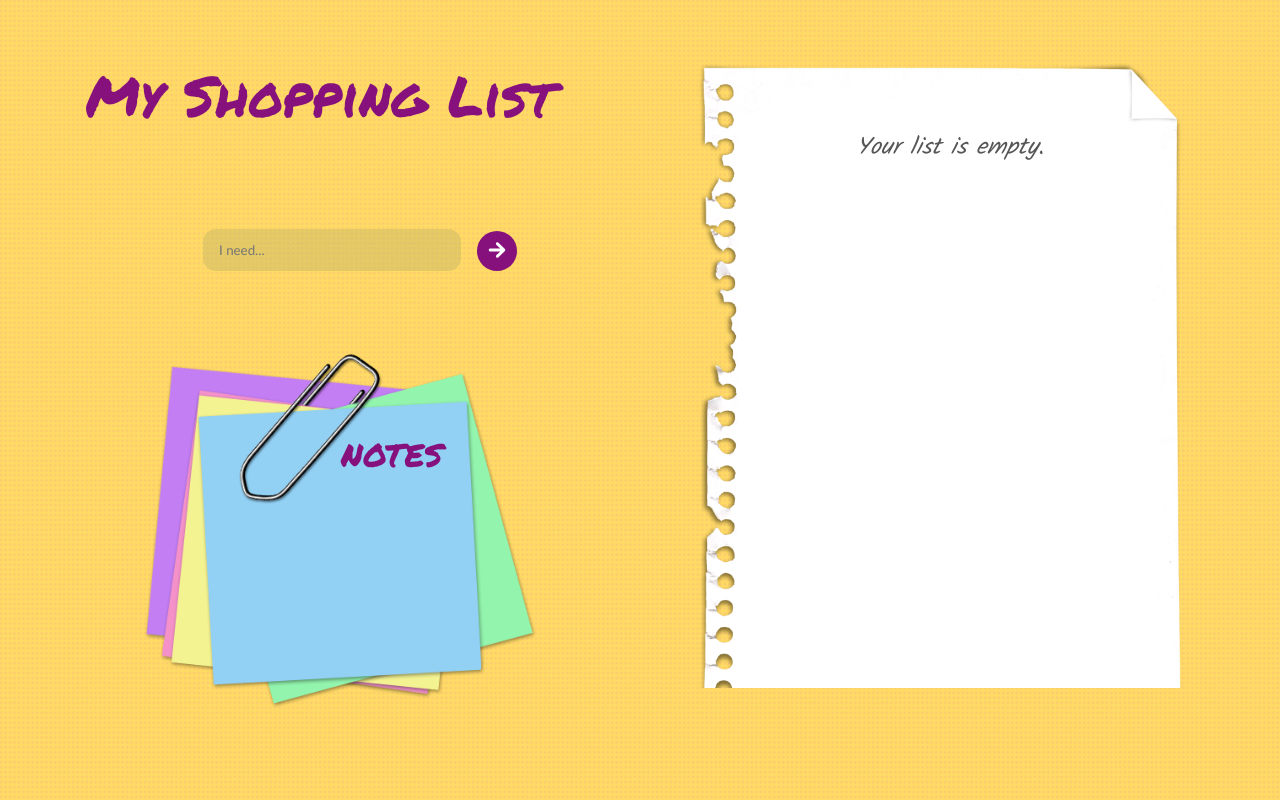
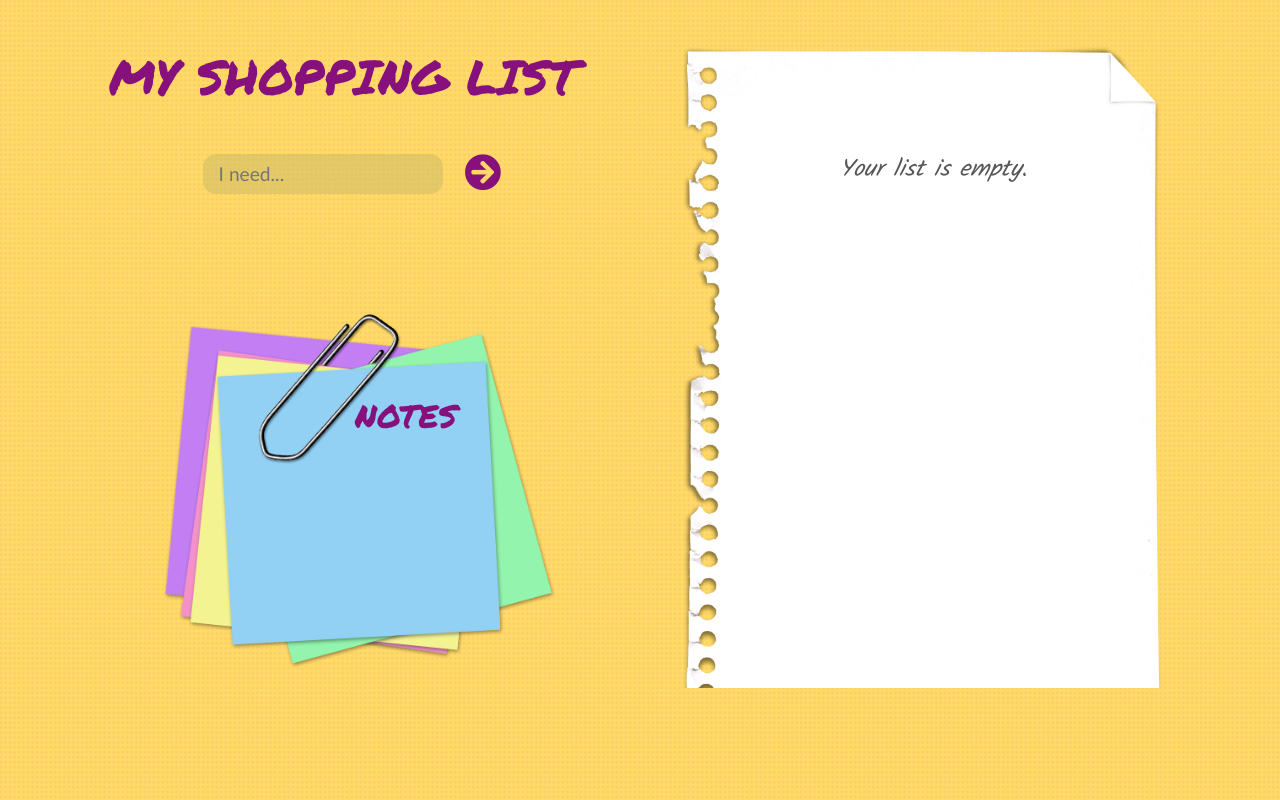
Before and after one commit to ir3n/my_shopping_list, a React (Create React App) app: page / in a window 1280 px wide. Built offline with nearby package versions, Linux system fonts and the light colour scheme.

Commit message:
Added Bootstrap 4

```diff
--- a/public/index.html
+++ b/public/index.html
@@ -9,6 +9,12 @@
     />
     <meta name="theme-color" content="#000000" />
     <link
+      rel="stylesheet"
+      href="https://stackpath.bootstrapcdn.com/bootstrap/4.2.1/css/bootstrap.min.css"
+      integrity="sha384-GJzZqFGwb1QTTN6wy59ffF1BuGJpLSa9DkKMp0DgiMDm4iYMj70gZWKYbI706tWS"
+      crossorigin="anonymous"
+    />
+    <link
       href="https://fonts.googleapis.com/css?family=Permanent+Marker"
       rel="stylesheet"
     />
@@ -17,8 +23,10 @@
       rel="stylesheet"
     />
     <link
-      href="https://unpkg.com/ionicons@4.5.0/dist/css/ionicons.min.css"
       rel="stylesheet"
+      href="https://use.fontawesome.com/releases/v5.6.3/css/all.css"
+      integrity="sha384-UHRtZLI+pbxtHCWp1t77Bi1L4ZtiqrqD80Kn4Z8NTSRyMA2Fd33n5dQ8lWUE00s/"
+      crossorigin="anonymous"
     />
     <!--
       manifest.json provides metadata used when your web app is added to the
--- a/src/components/App.css
+++ b/src/components/App.css
@@ -1,52 +1,24 @@
-.row {
-  padding-top: 1rem;
-  padding-bottom: 1rem;
-}
 h1 {
   font-family: var(--headers-font);
-  font-size: 3.5rem;
-  font-weight: 400;
+  font-size: 3rem;
   color: var(--headers-color);
 }
-.wrapper {
-  width: 100%;
-  padding: 2.5rem;
-  height: 100%;
-}
-.col2 {
-  width: 50%;
-  float: left;
-  height: 100%;
-}
-.centered {
-  text-align: center;
-}
+
 .bg-image {
   background-image: url(../images/piece-of-paper.png);
-  width: 45%;
-  height: 42rem;
   background-size: cover;
-  position: fixed;
-  top: 1rem;
-  right: 3rem;
-  display: inline-block;
+  height: 43rem;
 }
-.smaller {
-  padding: 7rem;
-}
+
 .notes {
   background-image: url(../images/post-it.png);
   background-size: cover;
-  margin-left: 5rem;
-  margin-top: 4rem;
   height: 27rem;
   width: 27rem;
 }
 textarea {
-  width: 13rem;
-  height: 9.5rem;
-  padding: 1rem;
-  text-align: left;
+  width: 15rem;
+  height: 10.5rem;
   background-color: transparent;
   border: none;
   resize: none;
@@ -54,10 +26,11 @@ textarea {
   font-family: var(--content-font);
   font-size: 1.2rem;
   overflow: hidden;
+  margin: 1rem 0 0 6.5rem;
 }
 label {
   display: block;
-  padding: 6rem 0 0 7rem;
+  padding: 6rem 0 0 13.5rem;
   font-family: var(--headers-font);
   font-size: 2rem;
   color: var(--headers-color);
--- a/src/components/App.js
+++ b/src/components/App.js
@@ -18,26 +18,27 @@ class App extends Component {
   };
 
   render() {
-    console.log(this.state);
     return (
-      <div>
-        <div className="col2">
-          <div className="row centered">
-            <h1>My Shopping List</h1>
-          </div>
-          <div className="wrapper centered">
+      <div className="container">
+        <div className="row">
+          <div className="col-6">
+            <div className="row mt-5 mx-auto">
+              <h1 className="text-uppercase ml-4 mb-5">My Shopping List</h1>
+              <div className="mx-auto">
                 <SearchBar
                   onSubmit={this.onTermSubmit}
                   groceries={this.state.groceries}
                 />
-            <div className="notes">
+              </div>
+              <div className="row mt-5 mx-auto">
+                <div className="notes mt-5">
                   <label>NOTES</label>
-              <textarea maxLength="138" />
+                  <textarea maxLength="120" />
                 </div>
               </div>
             </div>
-        <div className="col2 bg-image">
-          <div className="wrapper smaller">
+          </div>
+          <div className="col-6 bg-image list-textbox">
             <List
               groceries={this.state.groceries}
               onDeleteBtnClick={this.onDeleteBtnClick}
--- a/src/components/List.css
+++ b/src/components/List.css
@@ -1,23 +1,6 @@
 .empty {
   font-style: italic;
-  margin-left: 5.5rem;
 }
-.inline {
-  display: inline-block;
+.list-textbox {
+  padding: 8rem 5rem 3rem 6rem;
 }
-.check {
-  color: green;
-}
-.delete {
-  color: red;
-}
-.small-btn {
-  transition: transform 0.3s;
-}
-.small-btn:hover {
-  transform: scale(1.2);
-}
-
-.line-through {
-  text-decoration: line-through;
-}
--- a/src/components/List.js
+++ b/src/components/List.js
@@ -7,7 +7,7 @@ class List extends Component {
     const groceriesList = this.props.groceries.map(item => {
       return (
         <div key={item}>
-          <span className="inline">
+          <span className="d-inline">
             <ListItem
               groceries={this.props.groceries}
               item={item}
@@ -18,10 +18,10 @@ class List extends Component {
       );
     });
     if (this.props.groceries.length === 0) {
-      return <div className="empty">Your list is empty.</div>;
+      return <div className="empty text-center mt-4">Your list is empty.</div>;
     }
 
-    return <div>{groceriesList}</div>;
+    return <div className="">{groceriesList}</div>;
   }
 }
 export default List;
--- a/src/components/ListItem.css
+++ b/src/components/ListItem.css
@@ -18,3 +18,18 @@ select {
 select option {
   background-color: transparent;
 }
+.check {
+  color: green;
+}
+.delete {
+  color: red;
+}
+.bigger-hover {
+  transition: transform 0.3s;
+}
+.bigger-hover:hover {
+  transform: scale(1.1);
+}
+.line-through {
+  text-decoration: line-through;
+}
--- a/src/components/ListItem.js
+++ b/src/components/ListItem.js
@@ -10,7 +10,8 @@ class ListItem extends Component {
 
   render() {
     return (
-      <div>
+      <div className="row">
+        <div className="col-9">
           <input
             type="number"
             value={this.state.num}
@@ -29,20 +30,22 @@ class ListItem extends Component {
             <option value="package">cartons</option>
           </select>
 
-        <div className={this.state.checked ? "line-through inline" : "inline"}>
-          {this.props.item}
+          <div
+            className={
+              this.state.checked ? "line-through d-inline" : "d-inline"
+            }
+          >
+            <div className="d-inline overflow-auto">{this.props.item}</div>
           </div>
-
-        <button
-          value={this.props.item}
-          onClick={this.props.onDeleteBtnClick}
-          className="small-btn delete-btn"
-        >
-          <i className="delete icon ion-md-close" />
+        </div>
+        <div className="col-3">
+          <button value={this.props.item} onClick={this.props.onDeleteBtnClick}>
+            <i class="far fa-times-circle delete bigger-hover" />
           </button>
-        <button onClick={this.onCheckBtnClick} className="small-btn check-btn">
-          <i className="check icon ion-md-checkmark" />
+          <button onClick={this.onCheckBtnClick}>
+            <i class="far fa-check-circle check bigger-hover" />
           </button>
+        </div>
       </div>
     );
   }
--- a/src/components/SearchBar.css
+++ b/src/components/SearchBar.css
@@ -2,26 +2,16 @@ input[type="text"] {
   width: 15rem;
   height: 2.5rem;
   border-radius: 13px;
-  border: none;
   background-color: #c7b86679;
-  margin-right: 1rem;
-  padding-left: 1rem;
   color: var(--content-color);
   font-family: var(--simple-font);
+  font-size: 1.2rem;
 }
-.form-button {
-  width: 2.5rem;
-  height: 2.5rem;
-  background-color: var(--headers-color);
-  transition: background-color 0.3s;
-  vertical-align: bottom;
+.arrow-icon {
+  font-size: 2.3rem;
+  color: var(--headers-color);
+  transition: color 0.3s;
 }
-.form-button:hover {
-  background-color: var(--headers-color-dark);
+.arrow-icon:hover {
+  color: var(--headers-color-dark);
 }
-
-.icon {
-  font-size: 1.5rem;
-  color: white;
-  z-index: 4;
-}
--- a/src/components/SearchBar.js
+++ b/src/components/SearchBar.js
@@ -21,14 +21,15 @@ class SearchBar extends Component {
     return (
       <form onSubmit={this.onTermSubmit}>
         <input
+          className="px-3 mr-3"
           type="text"
           value={this.state.term}
           onChange={e => this.setState({ term: e.target.value })}
           placeholder="I need..."
           required
         />
-        <button className="form-button">
-          <i className="icon ion-md-arrow-round-forward" />
+        <button>
+          <i className="fas fa-arrow-circle-right arrow-icon" />
         </button>
       </form>
     );
--- a/src/index.css
+++ b/src/index.css
@@ -12,7 +12,6 @@
 
   /* ================================ */
 
-  margin: -8px;
   background-image: url(./images/halftone-yellow.png);
   overflow: hidden;
   height: 100vh;
@@ -25,4 +24,16 @@ button {
   border: none;
   background-color: transparent;
   border-radius: 50%;
+  vertical-align: top;
 }
+input,
+textarea,
+select {
+  border: none;
+}
+input,
+textarea,
+button,
+select:focus {
+  outline: none;
+}
```
Lines whose indentation alone changed are shown as unchanged.
